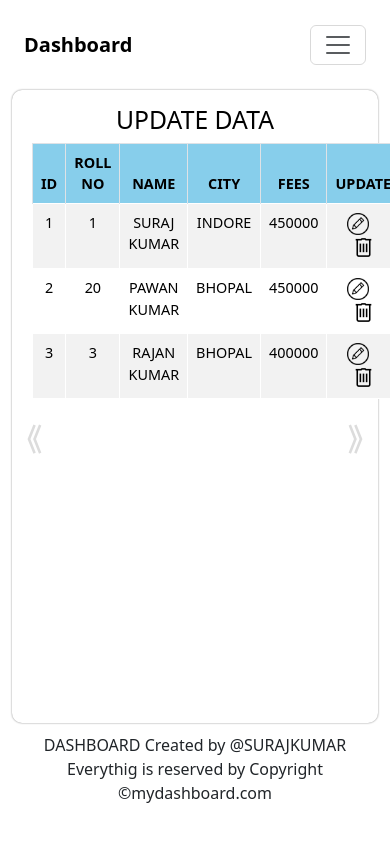
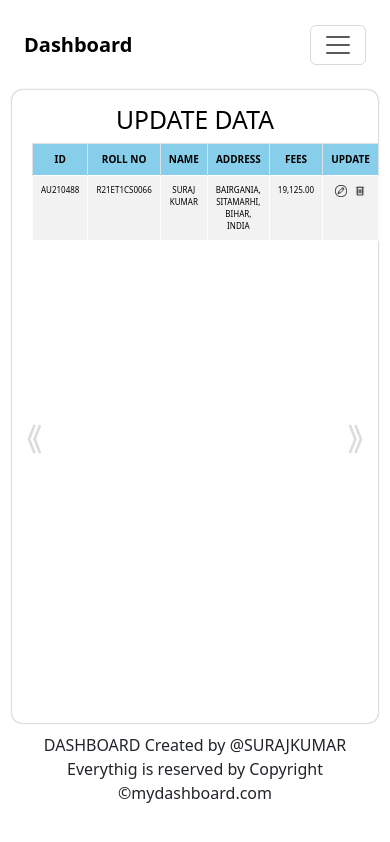
Before and after one commit to suraj-raj01/DashBoard-React-, a React (Vite) app: page /update in a window 390 px wide. Built offline with nearby package versions, Linux system fonts and the light colour scheme; data requests are answered from the project's data file.

Commit message:
Dashboard

```diff
--- a/db.json
+++ b/db.json
@@ -1,25 +1,11 @@
 {
   "Student": [
     {
-      "id": "1",
-      "rollno": "1",
+      "id": "AU210488",
+      "rollno": "R21ET1CS0066",
       "name": "SURAJ KUMAR",
-      "city": "INDORE",
-      "fees": "450000"
-    },
-    {
-      "id": "2",
-      "rollno": "20",
-      "name": "PAWAN KUMAR",
-      "city": "BHOPAL",
-      "fees": "450000"
-    },
-    {
-      "id": "3",
-      "rollno": "3",
-      "name": "RAJAN KUMAR",
-      "city": "BHOPAL",
-      "fees": "400000"
+      "city": "BAIRGANIA, SITAMARHI, BIHAR, INDIA",
+      "fees": "19,125.00"
     }
   ]
 }
--- a/src/App.jsx
+++ b/src/App.jsx
@@ -8,6 +8,7 @@ import Display from "./Components/Display";
 import Update from "./Components/Update";
 import EditData from "./Components/EditData.jsx";
 const App = () => {
+
   return (
     <>
       <Container>
--- a/src/Components/Display.jsx
+++ b/src/Components/Display.jsx
@@ -44,7 +44,7 @@ const Display = () => {
                             <th>ID</th>
                             <th>ROLL NO</th>
                             <th>NAME</th>
-                            <th>CITY</th>
+                            <th>ADDRESS</th>
                             <th>FEES</th>
                         </tr>
                     </thead>
--- a/src/Components/EditData.jsx
+++ b/src/Components/EditData.jsx
@@ -3,12 +3,14 @@ import axios from "axios";
 import { useState, useEffect } from "react";
 import Form from "react-bootstrap/Form";
 import Button from "react-bootstrap/Button";
+import { useNavigate } from "react-router-dom";
 
 import React from "react";
 import { ToastContainer, toast } from "react-toastify";
 import "react-toastify/dist/ReactToastify.css";
 
 const EditData = () => {
+    const mynav = useNavigate();
     const { id } = useParams();
     const [mydata, setMydata] = useState({});
     const loadData = (() => {
@@ -31,6 +33,7 @@ const EditData = () => {
         axios.put(url, mydata).then((res) => {
             //         console.log(res.data);
             //         alert("data updated!!!");
+            mynav("/display");
             toast.success("Data edited Successfully!!!");
         })
     }
@@ -74,6 +77,9 @@ const EditData = () => {
                         <br />
 
                         <Form.Group className="mb-3">
+                            <Form.Control type="text" name='id' value={mydata.id} onChange={handleInput} />
+                        </Form.Group>
+                        <Form.Group className="mb-3">
                             <Form.Control type="text" name='rollno' value={mydata.rollno} onChange={handleInput} />
                         </Form.Group>
 
--- a/src/Components/Insert.jsx
+++ b/src/Components/Insert.jsx
@@ -24,6 +24,7 @@ const Insert = () => {
         axios.post(api, input).then((res) => {
             console.log(res.data);
             toast.success("Data edited Successfully!!!");
+            myNav1("/display");
         })
     }
     const jump1 = () => {
@@ -37,27 +38,27 @@ const Insert = () => {
             <Container style={{ height: '100%', display: 'flex', alignItems: 'start', justifyContent: 'center', backgroundColor: '', borderRadius: '10px' }}>
                 <Form id='form' style={{ width: '400px', color: 'black' }}>
                     <br />
-                    <center><h2 style={{ padding: '0px 20px' }}>INSERT DATA</h2></center><br />
+                    <center><h2 style={{ padding: '0px 20px' }}>INSERT STUDENT DATA</h2></center><br /><br/>
                     <Form.Group className="mb-3">
-                        <Form.Control type="text" name='id' placeholder="student id" value={input.id} onChange={handleInput} />
+                        <Form.Control type="text" name='id' placeholder="enrollment number" value={input.id} onChange={handleInput} />
                     </Form.Group>
 
                     <Form.Group className="mb-3">
-                        <Form.Control type="text" name='rollno' placeholder="student rollno" value={input.rollno} onChange={handleInput} />
+                        <Form.Control type="text" name='rollno' placeholder="roll number" value={input.rollno} onChange={handleInput} />
                     </Form.Group>
 
                     <Form.Group className="mb-3">
-                        <Form.Control type="text" name='name' placeholder="student name" value={input.name} onChange={handleInput} />
+                        <Form.Control type="text" name='name' placeholder="full name" value={input.name} onChange={handleInput} />
                     </Form.Group>
 
                     <Form.Group className="mb-3">
-                        <Form.Control type="text" name='city' placeholder="student city" value={input.city} onChange={handleInput} />
+                        <Form.Control type="text" name='city' placeholder="address" value={input.city} onChange={handleInput} />
                     </Form.Group>
 
                     <Form.Group className="mb-3">
-                        <Form.Control type="text" name='fees' placeholder="student fees" value={input.fees} onChange={handleInput} />
+                        <Form.Control type="text" name='fees' placeholder="semester fees" value={input.fees} onChange={handleInput} />
                     </Form.Group>
-                    <br />
+
                     <Button variant="info" onClick={handleSubmit}>
                         Submit
                     </Button>
--- a/src/Components/Layout.jsx
+++ b/src/Components/Layout.jsx
@@ -17,10 +17,15 @@ import { useNavigate } from "react-router-dom";
 import { useState } from 'react';
 import Modal from 'react-bootstrap/Modal';
 import axios from 'axios';
-
-
-
-
+function myClick() {
+    setTimeout(
+      function() {
+        document.getElementById('navbar').style.display='block';
+        document.getElementById('layout').style.display='block';
+        document.getElementById('footer').style.display='block';
+      }, 1000);
+  }
+  myClick();
 
 const Layout = () => {
     const navigate = useNavigate();
@@ -64,16 +69,16 @@ const Layout = () => {
                 if (res.data[0].password == pwd) {
                     localStorage.setItem("uname", res.data[0].name)
                     localStorage.setItem("uemail", res.data[0].email)
-
                     mynav("/home");
                     setShowlogin(false)
+                    toast.success("Welcome Mr. "+res.data[0].name)
                 }
                 else {
-                    alert("Wrong Password!!!")
+                    toast.error("Wrong Password!!");
                 }
             }
             else {
-                alert("Invalid UserId")
+                toast.error("Invalid Username!!")
             }
 
         })
@@ -83,6 +88,7 @@ const Layout = () => {
         navigate("/search");
         toast.success("Search Data here...");
     }
+
     return (
         <>
             <div>
@@ -102,6 +108,7 @@ const Layout = () => {
                                 <Nav.Link as={Link} to="update">Update</Nav.Link>
                                 <Nav.Link as={Link} to="display">Display</Nav.Link>
                             </Nav>
+                            <div style={{display:'flex'}}>
                             <Nav.Link as={Link} to="/" onClick={handleShowlogin}><i className="pi pi-sign-in"></i></Nav.Link>
                             &nbsp;&nbsp;&nbsp;&nbsp;
                             <Nav.Link as={Link} to="/" onClick={handleShow}><i className="pi pi-user-plus"></i></Nav.Link>
@@ -109,6 +116,7 @@ const Layout = () => {
                             <Nav.Link as={Link} target="_blank" to="https://github.com/suraj-raj01/DashBoard-React-.git"><i className="pi pi-github"></i></Nav.Link>
                             &nbsp;&nbsp;&nbsp;
                             <Nav.Link as={Link} to="/"><i className="pi pi-cog pi-spin"></i></Nav.Link>
+                            </div>
                             &nbsp;&nbsp;&nbsp;
                             <Form className="d-flex">
                                 <Form.Control
@@ -127,7 +135,7 @@ const Layout = () => {
                 </div>
                 {/*<hr />*/}
 
-                <div style={{ margin: '5px 0px', fontWeight: '500', display: 'flex', alignItems: 'center', justifyContent: 'center', textAlign: 'center' }}>
+                <div id="footer" style={{ margin: '5px 0px', fontWeight: '500', alignItems: 'center', justifyContent: 'center', textAlign: 'center' }}>
                     <Row>
                         <Col ></Col>
                         <Col xs={12}>
--- a/src/Components/Search.jsx
+++ b/src/Components/Search.jsx
@@ -59,7 +59,7 @@ const Search = () => {
                         <th>Id</th>
                         <th>Rollno</th>
                         <th>Student Name</th>
-                        <th>City</th>
+                        <th>ADDRESS</th>
                         <th>Fees</th>
                     </tr>
                 </thead>
--- a/src/Components/Update.jsx
+++ b/src/Components/Update.jsx
@@ -71,7 +71,7 @@ const Update = () => {
                             <th>ID</th>
                             <th>ROLL NO</th>
                             <th>NAME</th>
-                            <th>CITY</th>
+                            <th>ADDRESS</th>
                             <th>FEES</th>
                             <th>UPDATE</th>
                         </tr>
--- a/src/style.css
+++ b/src/style.css
@@ -5,6 +5,9 @@ body{
     margin-top: 10px;
     border-radius: 8px;
     padding: 15px 0px;
+}
+#navbar  a{
+    font-weight: 500;
 }
 
 #form input{
@@ -15,7 +18,7 @@ body{
     background-color:'transparent';
 }
 #form input::placeholder{
-    color: #8080997e;
+    color: #808099af;
 }
 
 #table th{
@@ -78,3 +81,26 @@ body{
     text-shadow: 0px 0px 15px gainsboro;
     color: gray;
 }
+@media (max-width:430px)
+{
+    #table td{
+        font-size: 8px;
+    }
+    #table th{
+        font-size: 10px;
+    }
+    #table td img{
+        height: 12px;
+        width: 12px;
+    }
+}
+
+#navbar{
+    display: none;
+}
+#layout{
+    display: none;
+}
+#footer{
+    display: none;
+}
```
Also changed, not shown: login.json (+7 -0 lines).
